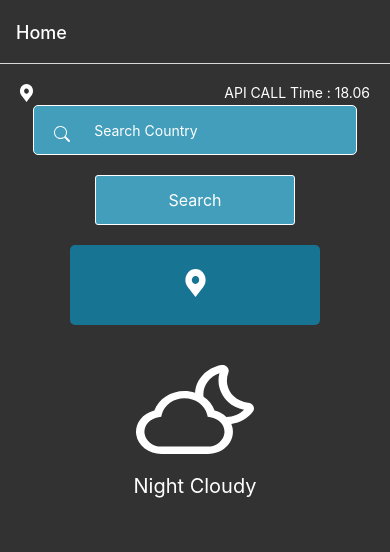
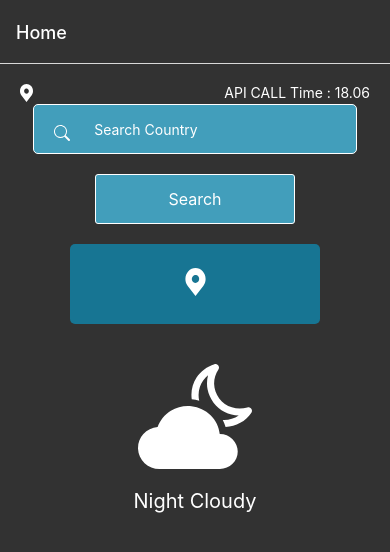
Before and after one commit to onlymachiavelli/Current_Weather, a React Native app: screen /Home in a window 390 px wide. Shown: the top 552 px of the page. Built offline with nearby package versions, Linux system fonts and the light colour scheme; no server answers.

Commit message:
Some SVGS

```diff
--- a/Home.tsx
+++ b/Home.tsx
@@ -4,7 +4,7 @@ import {
     View, Text, ScrollView, TextInput, TouchableOpacity
 } from 'react-native'
 import { Style } from './style'
-import { Current_svg, Search, Loc, NightCloudy } from './svg'
+import { Current_svg, Search, Loc, ShowerRain, ClearSkyDay, ClearSkyNight, Snow, Thunderstorm, FewCloudsDay, FewCloudsNight, ScatteredClouds, BrokenClouyds, Mist } from './svg'
 import DetectGeo from './GeoAPI'
 
 
@@ -85,7 +85,7 @@ const Home = () => {
                     <Text style={{ color: "#fff", marginTop: 5, fontSize: 18, }}>{Location}</Text>
                 </View>
                 <View style={Style.status_svg}>
-                    <NightCloudy />
+                    <FewCloudsNight />
                 </View>
                 <Text style={Style.type}>Night Cloudy</Text>
             </ScrollView>
--- a/style.tsx
+++ b/style.tsx
@@ -11,7 +11,7 @@ export const Style = StyleSheet.create({
     coutrytext: {
         color: "#fff",
         marginLeft: 40,
-        marginTop: -17,
+        marginTop: -19,
     },
     header: {
         marginTop: 20,
--- a/svg.tsx
+++ b/svg.tsx
@@ -123,3 +123,15 @@ export const ShowerRain = () =>{
 
     )
 }
+
+
+export const Mist = () =>{
+    return(
+
+<svg width="114" height="105" viewBox="0 0 114 105" fill="none" xmlns="http://www.w3.org/2000/svg">
+<path d="M11.4 0H34.2V12.3529H11.4V0ZM79.8 92.6471H102.6V105H79.8V92.6471ZM0 30.8824H57V43.2353H0V30.8824ZM68.4 30.8824H102.6V43.2353H68.4V30.8824ZM11.4 61.7647H45.6V74.1176H11.4V61.7647ZM57 61.7647H114V74.1176H57V61.7647ZM45.6 0H114V12.3529H45.6V0ZM0 92.6471H68.4V105H0V92.6471Z" fill="white"/>
+</svg>
+
+    )
+}
+{ShowerRain, NightCloudy, ClearSkyDay, ClearSkyNight, Snow, Thunderstorm, FewCloudsDay, FewCloudsNight, ScatteredClouds, BrokenClouyds}
```
